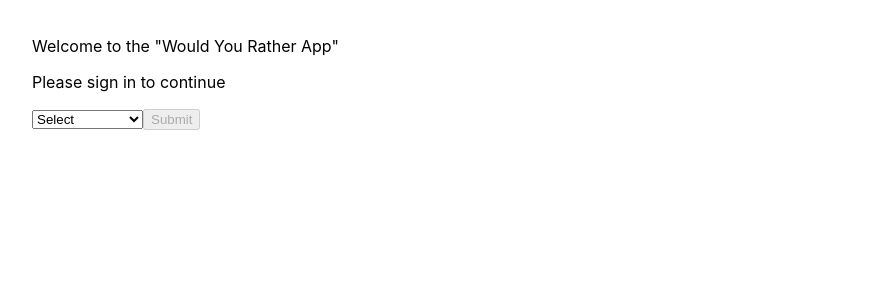
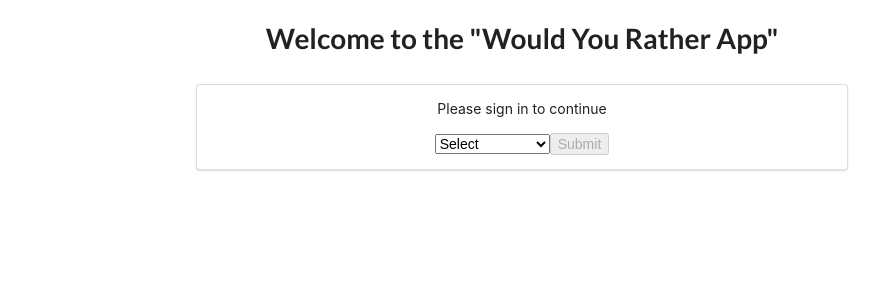
Before and after one commit to AbubakerShekhani/would-you-rather-udacity, a React (Create React App) app: page / in a window 1280 px wide. Shown: the top 300 px of the page, without its empty margins (118-997 px from the left). Built offline with nearby package versions, Linux system fonts and the light colour scheme.

Commit message:
Semantic UI

```diff
--- a/public/index.html
+++ b/public/index.html
@@ -24,6 +24,7 @@
       work correctly both with client-side routing and a non-root public URL.
       Learn how to configure a non-root public URL by running `npm run build`.
     -->
+    <link rel="stylesheet" href="https://cdnjs.cloudflare.com/ajax/libs/semantic-ui/2.4.1/semantic.min.css" />
     <title>React App</title>
   </head>
   <body>
--- a/src/components/App.css
+++ b/src/components/App.css
@@ -3,3 +3,8 @@
 .media {
     height: 140
   }
+
+  .ui.avatar.image {
+    width: 5em;
+    height: 5em;
+  }
--- a/src/components/Dashboard.js
+++ b/src/components/Dashboard.js
@@ -2,87 +2,21 @@ import React, {Component} from 'react';
 import { connect } from 'react-redux'
 import { Redirect } from 'react-router-dom';
 import { handleReceiveUsers } from '../actions/users'
+import QuestionList from './QuestionList';
 
 
 class Dashboard extends Component {
 
-
-    componentDidMount() {
-        //this.props.dispatch(handleReceiveUsers())
-
-
-    }
-
     render() {
-
-        const questions = this.props.questions
-
-        const { answeredQuestions, unAnsweredQuestions } = this.props
-
-        console.log(unAnsweredQuestions)
-        console.log(answeredQuestions)
-
         return (
-            <div class="container">
-                <h2>Display list of questions</h2>
-                    <h3>UnAnswered Questions</h3>
-                    { unAnsweredQuestions.map((question) =>
-
-                        <div class="row">
-                            <div>
-                                <div>{question.author} asks:</div>
-                                <div><h3>Would you rather</h3></div>
-                                <div></div>
-                                <div>{question.optionOne.text} - Votes: {question.optionOne.votes.length}</div>
-                                <div>{question.optionTwo.text} - Votes: {question.optionTwo.votes.length}</div>
-                                <div>Dated: {question.timestamp}</div>
-
-                            </div>
-                            <hr />
+            <div className="ui container">
+                <div className="ui grid center aligned">
+                    <div className="ui row center aligned">
+                        <div className="wide column">
+                            <QuestionList />
                         </div>
-
-                        ) }
-
-                    <h3>Answered Questions</h3>
-                    { answeredQuestions.map((question) =>
-
-                        <div class="row">
-                            <div>
-                                <div>{question.author} asks: On<span>{question.timestamp}</span></div>
-                                <div><h3>Would you rather</h3></div>
-                                <div></div>
-                                <div>{question.optionOne.text} - Votes: {question.optionOne.votes.length}</div>
-                                <div>{question.optionTwo.text} - Votes: {question.optionTwo.votes.length}</div>
-                                <div>Dated: {question.timestamp}</div>
-
-                            </div>
-                            <hr />
-                        </div>
-
-                        ) }
-
-                    {/* {
-                        Object.values(questions).map((question) =>
-                            (
-                                <li key={question.id}> {question.id}
-                                    <ul>
-                                        <li>{question.author}</li>
-                                        <li>{question.timestamp}</li>
-                                        <li>
-                                            { Object.values(question.optionOne).map((op) =>
-                                                 ( op.text )
-                                                )}
-                                        </li>
-                                        <li>
-                                            { Object.values(question.optionTwo).map((op) => op.text)}
-                                        </li>
-                                    </ul>
-                                </li>
-                            )
-                        )
-                    } */}
-
-
+                    </div>
+                </div>
             </div>
         );
     }
@@ -97,6 +31,7 @@ function mapStateToProps({users, authentication, questions}) {
             !users[authentication].answers.hasOwnProperty(q.id)).sort((a,b) => b.timestamp - a.timestamp),
         answeredQuestions: Object.values(questions).filter(q =>
             users[authentication].answers.hasOwnProperty(q.id)).sort((a,b) => b.timestamp - a.timestamp),
+
     }
 }
 
--- a/src/components/Login.js
+++ b/src/components/Login.js
@@ -1,5 +1,6 @@
 import React, { Component } from 'react'
 import { connect } from 'react-redux'
+import { Redirect } from 'react-router-dom'
 import { handleReceiveUsers } from '../actions/users'
 import { loginUser } from '../actions/authentication'
 import { handleGetQuestions } from '../actions/questions'
@@ -41,14 +42,13 @@ class Login extends Component {
 
     render() {
 
-        if (this.props.authenticated) {
-            console.log('Logged In. Redirect to Dashboard')
+        const authedUser = this.props.authenticated
+
+        if (authedUser) {
+           return  <Redirect to="/" />
         }
 
         const { users, questions } = this.props;
-
-
-        const authedUser = this.props.authenticated
 
         console.log(questions)
 
@@ -56,17 +56,24 @@ class Login extends Component {
 
         return (
 
-            <div className="container">
-                <p>
+            <div className="ui container">
+                <div className="ui grid center aligned">
+                    <div className="ui row center aligned">
+                        <div className="wide column">
+                            <h1>
                                 Welcome to the "Would You Rather App"
-                </p>
+                            </h1>
+                        </div>
+                    </div>
+                </div>
 
                 {
-                (authedUser) ? <div>Signed in as {authedUser} .
 
-                </div>
-                :
-                    <div>
+                    <div className="ui grid center aligned ">
+                        <div className="ui center aligned row">
+                            <div className="eleven wide column">
+                                <div className="search-bar ui segment">
+
                                     <p>
                                         Please sign in to continue
                                     </p>
@@ -81,6 +88,9 @@ class Login extends Component {
                                     </select>
                                     <button type="submit" disabled={!this.state.user}>Submit</button>
                                 </form>
+                                </div>
+                            </div>
+                        </div>
                     </div>
                 }
             </div>
```
Lines whose indentation alone changed are shown as unchanged.
